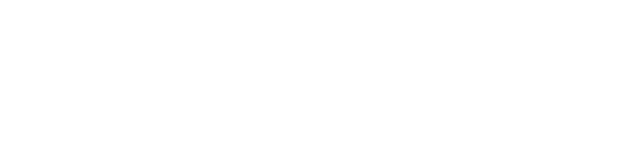
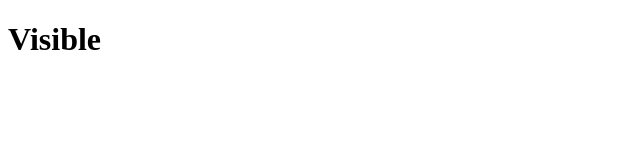
Before and after one commit to alex-aaron/first-website.github.io, a plain HTML site: page index.html in a window 1280 px wide. Shown: the whole page, without its empty margins (0-640 px from the left). Drawn offline with Linux system fonts and the light colour scheme.

```diff
--- a/index.html
+++ b/index.html
@@ -6,6 +6,7 @@
 
     <body>
         <div id="all-contents">
+            <h1>Visible</h1>
             <nav>
 
             </nav>
```
